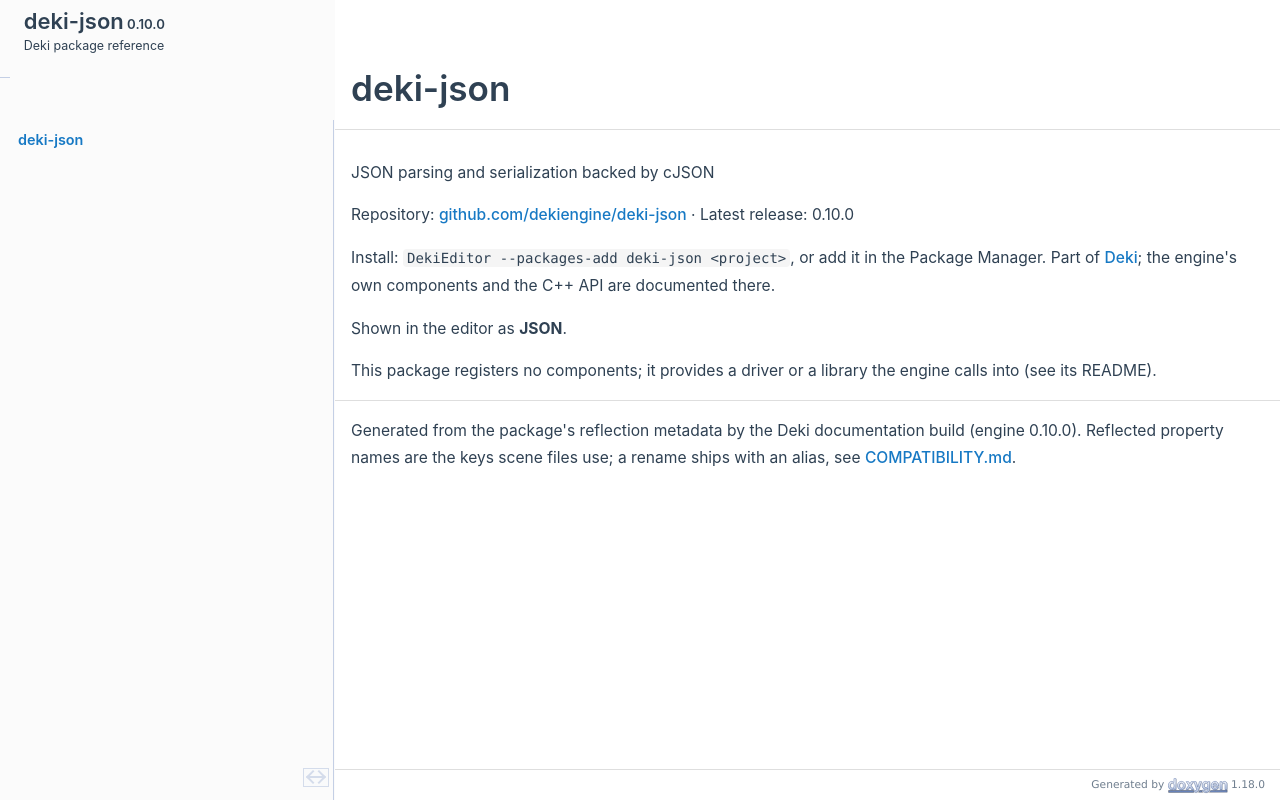
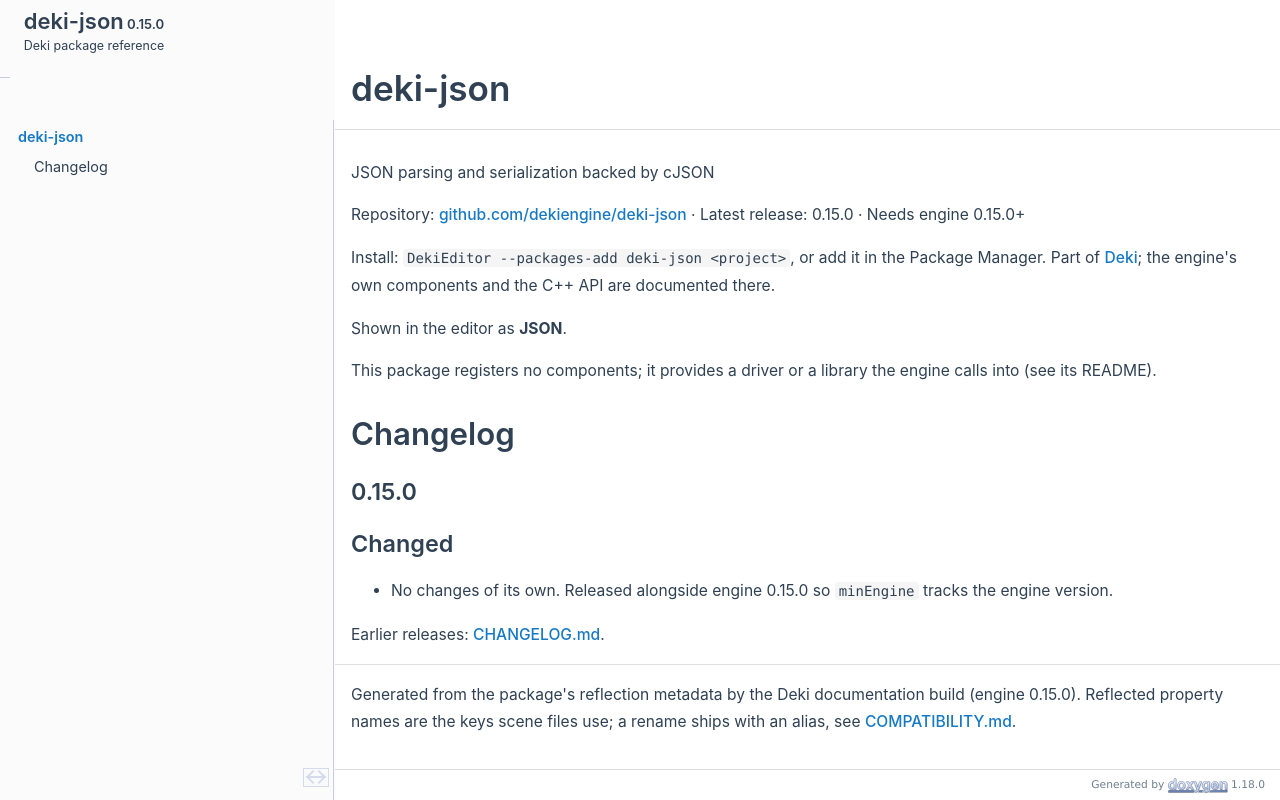
Before and after one commit to dekiengine/deki-json, a plain HTML site: page index.html in a window 1280 px wide. Drawn offline with Linux system fonts and the light colour scheme.

Commit message:
Docs for deki-json from deki-editor f449cd3

```diff
--- a/index.html
+++ b/index.html
@@ -25,7 +25,7 @@
  <tbody>
  <tr id="projectrow">
   <td id="projectalign">
-   <div id="projectname">deki-json<span id="projectnumber">&#160;0.10.0</span>
+   <div id="projectname">deki-json<span id="projectnumber">&#160;0.15.0</span>
    </div>
    <div id="projectbrief">Deki package reference</div>
   </td>
@@ -80,12 +80,22 @@
 <div class="contents">
 <div class="textblock"><p><a class="anchor" id="mainpage"></a></p>
 <p>JSON parsing and serialization backed by cJSON</p>
-<p>Repository: <a href="https://github.com/dekiengine/deki-json">github.com/dekiengine/deki-json</a> · Latest release: 0.10.0</p>
+<p>Repository: <a href="https://github.com/dekiengine/deki-json">github.com/dekiengine/deki-json</a> · Latest release: 0.15.0 · Needs engine 0.15.0+</p>
 <p>Install: <span class="tt">DekiEditor --packages-add deki-json &lt;project&gt;</span>, or add it in the Package Manager. Part of <a href="https://dekiengine.github.io/docs/">Deki</a>; the engine's own components and the C++ API are documented there.</p>
 <p>Shown in the editor as <b>JSON</b>.</p>
 <p>This package registers no components; it provides a driver or a library the engine calls into (see its README).</p>
+<h1 class="doxsection"><a class="anchor" id="autotoc_md0"></a>
+Changelog</h1>
+<h2 class="doxsection"><a class="anchor" id="autotoc_md1"></a>
+0.15.0</h2>
+<h2 class="doxsection"><a class="anchor" id="autotoc_md2"></a>
+Changed</h2>
+<ul>
+<li>No changes of its own. Released alongside engine 0.15.0 so <span class="tt">minEngine</span> tracks the engine version.</li>
+</ul>
+<p>Earlier releases: <a href="https://github.com/dekiengine/deki-json/blob/master/CHANGELOG.md">CHANGELOG.md</a>.</p>
 <hr  />
-<p>Generated from the package's reflection metadata by the Deki documentation build (engine 0.10.0). Reflected property names are the keys scene files use; a rename ships with an alias, see <a href="https://github.com/dekiengine/deki-editor/blob/master/COMPATIBILITY.md">COMPATIBILITY.md</a>. </p>
+<p>Generated from the package's reflection metadata by the Deki documentation build (engine 0.15.0). Reflected property names are the keys scene files use; a rename ships with an alias, see <a href="https://github.com/dekiengine/deki-editor/blob/master/COMPATIBILITY.md">COMPATIBILITY.md</a>. </p>
 </div></div><!-- PageDoc -->
 <a href="doxygen_crawl.html"></a>
 </div><!-- contents -->
--- a/navtreedata.js
+++ b/navtreedata.js
@@ -24,7 +24,12 @@
 */
 var NAVTREE =
 [
-  [ "deki-json", "index.html", ]
+  [ "deki-json", "index.html", [
+    [ "Changelog", "index.html#autotoc_md0", [
+      [ "0.15.0", "index.html#autotoc_md1", null ],
+      [ "Changed", "index.html#autotoc_md2", null ]
+    ] ]
+  ] ]
 ];
 
 var NAVTREEINDEX =
--- a/navtreeindex0.js
+++ b/navtreeindex0.js
@@ -1,5 +1,8 @@
 var NAVTREEINDEX0 =
 {
 "index.html":[],
+"index.html#autotoc_md0":[0],
+"index.html#autotoc_md1":[0,0],
+"index.html#autotoc_md2":[0,1],
 "pages.html":[]
 };
```
Also changed, not shown: dir_2c936f6ee1a509534b258907bf573716.html (+1 -1 lines), dir_4fef79e7177ba769987a8da36c892c5f.html (+1 -1 lines), dir_9f56491857ad02ee39c505d677254e9d.html (+1 -1 lines), dir_e2cf8ecc49c41cbc53d71e2f6f58b926.html (+1 -1 lines), doxygen_crawl.html (+3 -0 lines).
